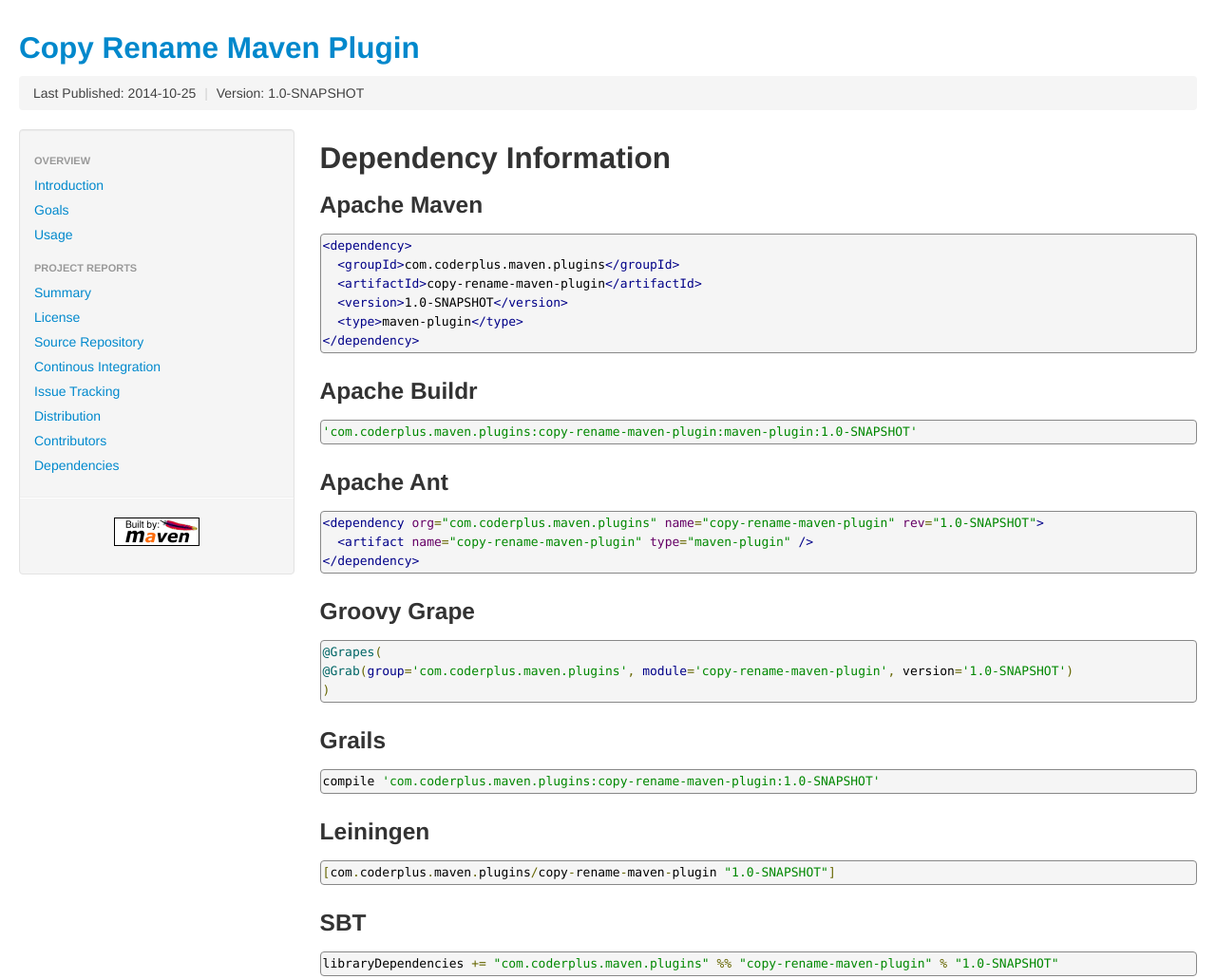
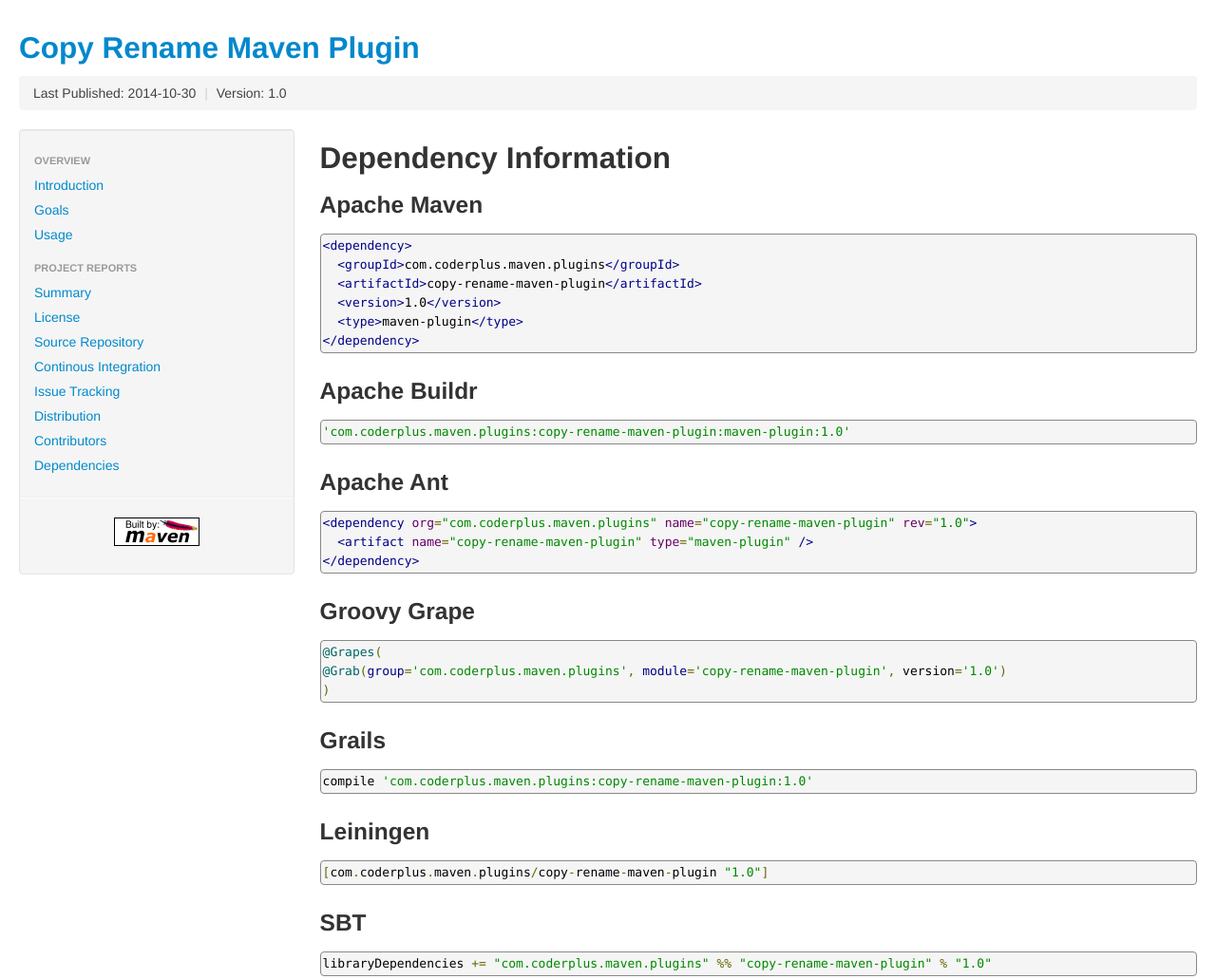
Before and after one commit to coderplus/copy-rename-maven-plugin, a plain HTML site: page dependency-info.html in a window 1280 px wide. Shown: the top 1031 px of the page at 95% size. Drawn offline with Linux system fonts and the light colour scheme.

Commit message:
updating the site

```diff
--- a/dependency-info.html
+++ b/dependency-info.html
@@ -1,13 +1,13 @@
 <!DOCTYPE html>
 <!--
- | Generated by Apache Maven Doxia at Oct 25, 2014
+ | Generated by Apache Maven Doxia at Oct 30, 2014
  | Rendered using Apache Maven Fluido Skin 1.3.1
 -->
 <html xmlns="http://www.w3.org/1999/xhtml" xml:lang="en" lang="en">
   <head>
     <meta charset="UTF-8" />
     <meta name="viewport" content="width=device-width, initial-scale=1.0" />
-    <meta name="Date-Revision-yyyymmdd" content="20141025" />
+    <meta name="Date-Revision-yyyymmdd" content="20141030" />
     <meta http-equiv="Content-Language" content="en" />
     <title>Dependency Information</title>
     <link rel="stylesheet" href="./css/apache-maven-fluido-1.3.1.min.css" />
@@ -38,10 +38,10 @@
         <ul class="breadcrumb">
 
 
-                  <li id="publishDate">Last Published: 2014-10-25
+                  <li id="publishDate">Last Published: 2014-10-30
                       <span class="divider">|</span>
                    </li>
-                  <li id="projectVersion">Version: 1.0-SNAPSHOT
+                  <li id="projectVersion">Version: 1.0
                       </li>
 
 
@@ -160,13 +160,13 @@
             <div class="section"><h2>Dependency Information<a name="Dependency_Information"></a></h2><a name="Dependency_Information"></a><div class="section"><h3>Apache Maven<a name="Apache_Maven"></a></h3><a name="Apache_Maven"></a><div class="source"><pre class="prettyprint">&lt;dependency&gt;
   &lt;groupId&gt;com.coderplus.maven.plugins&lt;/groupId&gt;
   &lt;artifactId&gt;copy-rename-maven-plugin&lt;/artifactId&gt;
-  &lt;version&gt;1.0-SNAPSHOT&lt;/version&gt;
+  &lt;version&gt;1.0&lt;/version&gt;
   &lt;type&gt;maven-plugin&lt;/type&gt;
-&lt;/dependency&gt;</pre></div></div><div class="section"><h3>Apache Buildr<a name="Apache_Buildr"></a></h3><a name="Apache_Buildr"></a><div class="source"><pre class="prettyprint">'com.coderplus.maven.plugins:copy-rename-maven-plugin:maven-plugin:1.0-SNAPSHOT'</pre></div></div><div class="section"><h3>Apache Ant<a name="Apache_Ant"></a></h3><a name="Apache_Ant"></a><div class="source"><pre class="prettyprint">&lt;dependency org=&quot;com.coderplus.maven.plugins&quot; name=&quot;copy-rename-maven-plugin&quot; rev=&quot;1.0-SNAPSHOT&quot;&gt;
+&lt;/dependency&gt;</pre></div></div><div class="section"><h3>Apache Buildr<a name="Apache_Buildr"></a></h3><a name="Apache_Buildr"></a><div class="source"><pre class="prettyprint">'com.coderplus.maven.plugins:copy-rename-maven-plugin:maven-plugin:1.0'</pre></div></div><div class="section"><h3>Apache Ant<a name="Apache_Ant"></a></h3><a name="Apache_Ant"></a><div class="source"><pre class="prettyprint">&lt;dependency org=&quot;com.coderplus.maven.plugins&quot; name=&quot;copy-rename-maven-plugin&quot; rev=&quot;1.0&quot;&gt;
   &lt;artifact name=&quot;copy-rename-maven-plugin&quot; type=&quot;maven-plugin&quot; /&gt;
 &lt;/dependency&gt;</pre></div></div><div class="section"><h3>Groovy Grape<a name="Groovy_Grape"></a></h3><a name="Groovy_Grape"></a><div class="source"><pre class="prettyprint">@Grapes(
-@Grab(group='com.coderplus.maven.plugins', module='copy-rename-maven-plugin', version='1.0-SNAPSHOT')
-)</pre></div></div><div class="section"><h3>Grails<a name="Grails"></a></h3><a name="Grails"></a><div class="source"><pre class="prettyprint">compile 'com.coderplus.maven.plugins:copy-rename-maven-plugin:1.0-SNAPSHOT'</pre></div></div><div class="section"><h3>Leiningen<a name="Leiningen"></a></h3><a name="Leiningen"></a><div class="source"><pre class="prettyprint">[com.coderplus.maven.plugins/copy-rename-maven-plugin &quot;1.0-SNAPSHOT&quot;]</pre></div></div><div class="section"><h3>SBT<a name="SBT"></a></h3><a name="SBT"></a><div class="source"><pre class="prettyprint">libraryDependencies += &quot;com.coderplus.maven.plugins&quot; %% &quot;copy-rename-maven-plugin&quot; % &quot;1.0-SNAPSHOT&quot;</pre></div></div></div>
+@Grab(group='com.coderplus.maven.plugins', module='copy-rename-maven-plugin', version='1.0')
+)</pre></div></div><div class="section"><h3>Grails<a name="Grails"></a></h3><a name="Grails"></a><div class="source"><pre class="prettyprint">compile 'com.coderplus.maven.plugins:copy-rename-maven-plugin:1.0'</pre></div></div><div class="section"><h3>Leiningen<a name="Leiningen"></a></h3><a name="Leiningen"></a><div class="source"><pre class="prettyprint">[com.coderplus.maven.plugins/copy-rename-maven-plugin &quot;1.0&quot;]</pre></div></div><div class="section"><h3>SBT<a name="SBT"></a></h3><a name="SBT"></a><div class="source"><pre class="prettyprint">libraryDependencies += &quot;com.coderplus.maven.plugins&quot; %% &quot;copy-rename-maven-plugin&quot; % &quot;1.0&quot;</pre></div></div></div>
                   </div>
             </div>
           </div>
```
Also changed, not shown: copy-mojo.html (+5 -5 lines), dependencies.html (+5 -5 lines), distribution-management.html (+4 -4 lines), index.html (+4 -4 lines), integration.html (+4 -4 lines), issue-tracking.html (+4 -4 lines), license.html (+4 -4 lines), mail-lists.html (+4 -4 lines), plugin-info.html (+6 -6 lines), plugin-management.html (+4 -4 lines), plugins.html (+4 -4 lines), project-info.html (+4 -4 lines), project-reports.html (+4 -4 lines), project-summary.html (+5 -5 lines), 4 more files.
